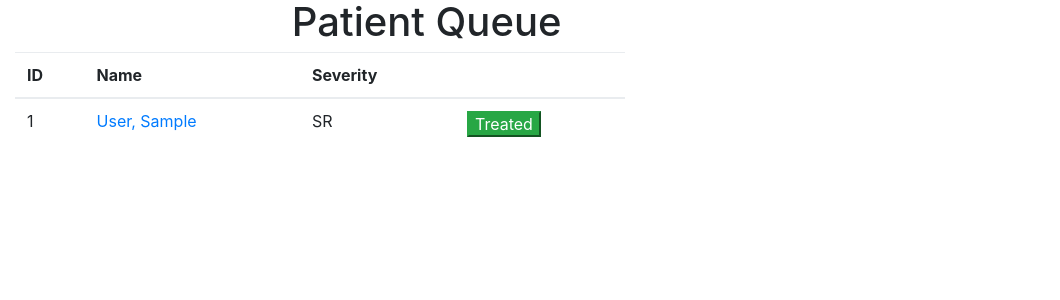
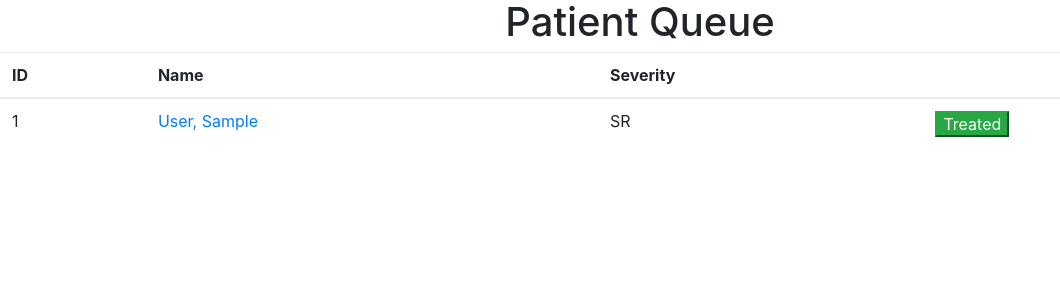
Before and after one commit to dude-ify/disastertag, a Django app: template src/templates/dtags/read.html in a window 1280 px wide. Shown: the top 300 px of the page, without its empty margins (0-1060 px from the left). Run offline with Django 3.2, Linux system fonts and the light colour scheme; the template is opened without the code that fills it: values that come from a table or form of the project are taken from there, others are empty; tables that the repository leaves empty hold one stand-in row (values such as "Sample post"); parts of the project's set-up code (start-up, migrations or seed data) failed here and were passed over; some libraries are stand-ins or nearby versions.

Commit message:
fixed spacing

```diff
--- a/src/templates/dtags/read.html
+++ b/src/templates/dtags/read.html
@@ -8,10 +8,10 @@
 {% block body %}
 <div class="container-fluid">
 	<div class="row">
-		<div class="col-xs-10 col-md-8 text-center"><h1>Patient Queue</h1></div>
+		<div class="w-100 text-center"><h1>Patient Queue</h1></div>
 	</div>
 	<div class="row">
-		<div class="col-xs-10 col-md-6">
+		<div class="w-100">
 		<table class="table table-stripped table-hover">
 			<thead>
 			<tr> <th> ID </th> <th> Name </th> <th> Severity </th> <th></th>
```
